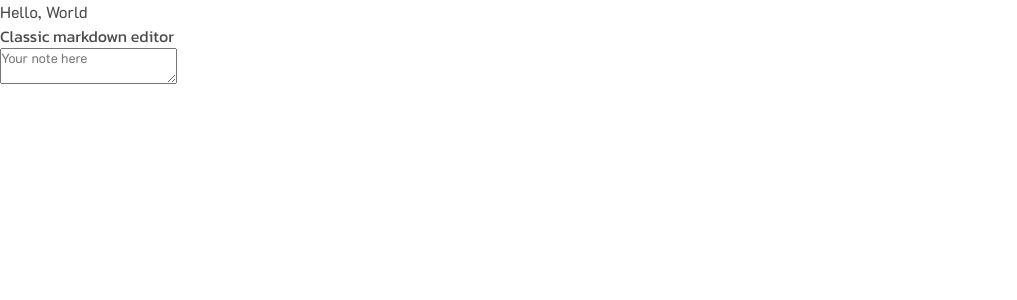
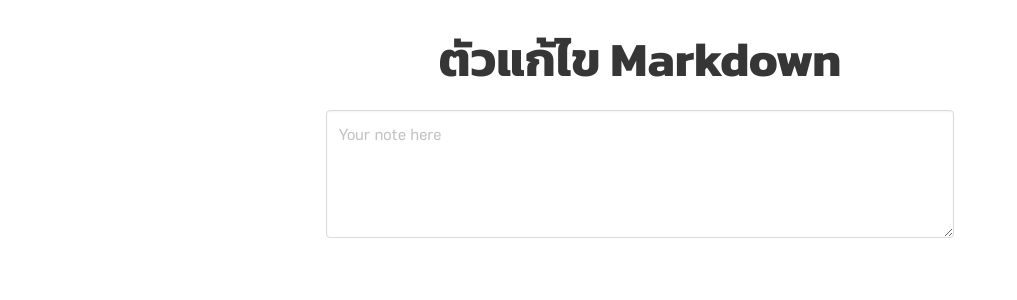
Before and after one commit to pontakornth/svelte-note, a Svelte app: page / in a window 1280 px wide. Shown: the top 300 px of the page, without its empty margins (0-1017 px from the left). Built offline with nearby package versions, Linux system fonts and the light colour scheme.

Commit message:
styling(editor): Use Bulma classes

```diff
--- a/src/App.svelte
+++ b/src/App.svelte
@@ -1,8 +1,17 @@
 <script>
 import Editor from './components/Editor.svelte';
 import './styles/theme.scss';
-let name = "World";
 </script>
 
-<p>Hello, {name}</p>
-<Editor />
+<div class="columns app is-centered">
+  <div class="column is-half-desktop is-10-mobile">
+    <Editor />
+  </div>
+</div>
+
+
+<style lang="scss">
+.app {
+  height: 100%;
+}
+</style>
--- a/src/components/Editor.svelte
+++ b/src/components/Editor.svelte
@@ -1,9 +1,18 @@
 <script>
-let text = "";
+import Preview from './Preview.svelte';
+let content = '';
 </script>
 
-<h1>Classic markdown editor</h1>
-<textarea placeholder="Your note here" bind:value={text} />
+<div class="editor">
+  <h1 class="title is-1 has-text-centered">ตัวแก้ไข Markdown</h1>
+  <textarea class="textarea" placeholder="Your note here" bind:value={content} />
+</div>
 
-<div class="content" contenteditable="false" bind:innerHTML={text}>
-</div>
+<Preview {content} />
+
+<style lang="scss">
+.editor {
+  padding-top: 2rem;
+  padding-bottom: 2rem;
+}
+</style>
--- /dev/null
+++ b/src/components/Preview.svelte
@@ -0,0 +1,5 @@
+<script>
+export let content = ''
+</script>
+
+<div contenteditable="false" bind:innerHTML={content} class="content" />
```
